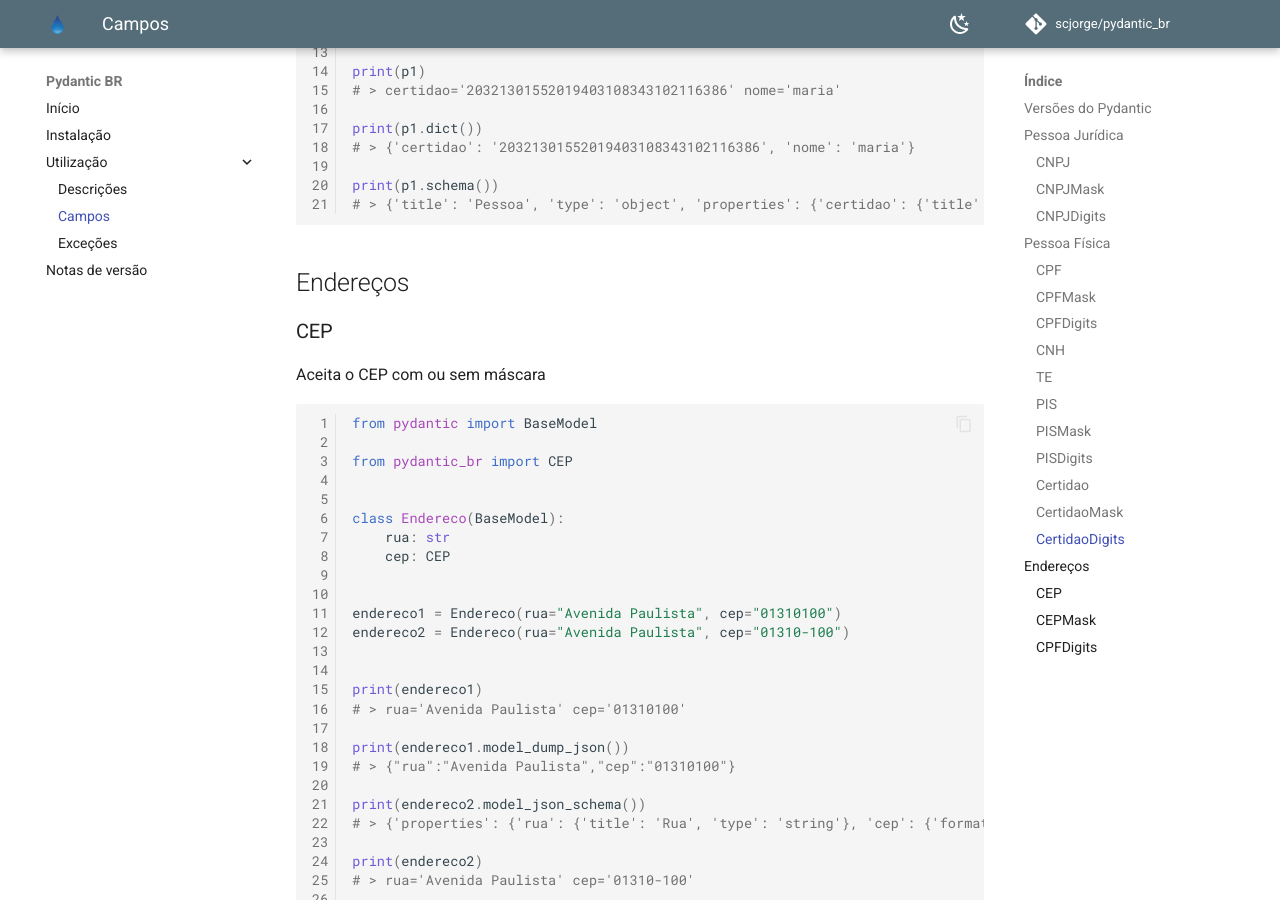
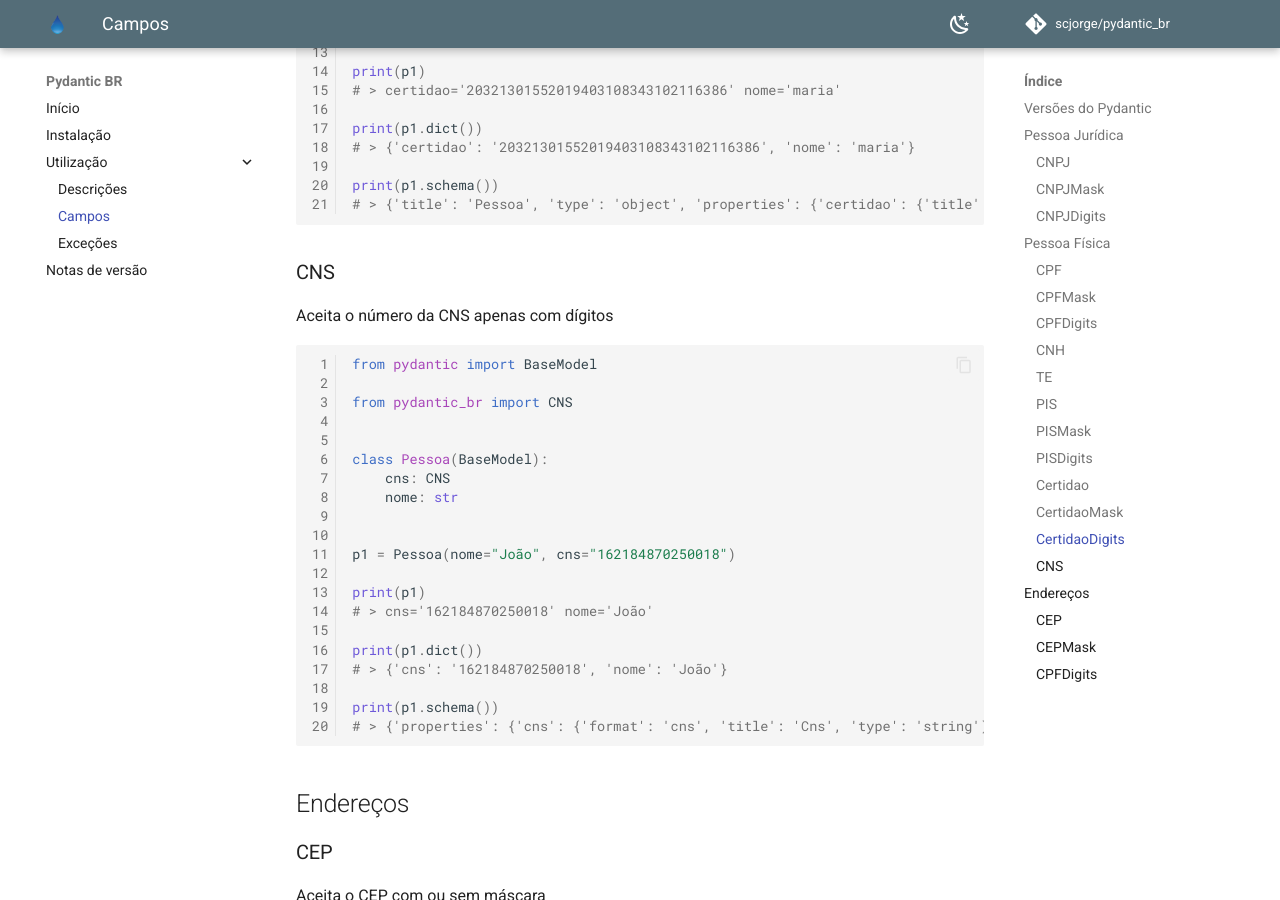
Before and after one commit to scjorge/pydantic_br, an MkDocs documentation site: the page built from docs/usage/field_types.md, in a window 1280 px wide and 900 px high, scrolled down 8388 px. Built offline with MkDocs 1.6.1 and Material for MkDocs 9.7.7, drawn with Linux system fonts in a browser that asks for light colours; comment, search, counter and statistics services are not loaded.

Commit message:
feat: Add CNS field

````diff
--- a/docs/usage/field_types.md
+++ b/docs/usage/field_types.md
@@ -438,6 +438,33 @@ print(p1.schema())
 # > {'title': 'Pessoa', 'type': 'object', 'properties': {'certidao': {'title': 'Certidao', 'type': 'string', 'format': 'certidao'}, 'nome': {'title': 'Nome', 'type': 'string'}}, 'required': ['certidao', 'nome']}
 ```
 
+### CNS
+
+Aceita o número da CNS apenas com dígitos
+
+```{.py3 linenums=1}
+from pydantic import BaseModel
+
+from pydantic_br import CNS
+
+
+class Pessoa(BaseModel):
+    cns: CNS
+    nome: str
+
+
+p1 = Pessoa(nome="João", cns="162184870250018")
+
+print(p1)
+# > cns='162184870250018' nome='João'
+
+print(p1.dict())
+# > {'cns': '162184870250018', 'nome': 'João'}
+
+print(p1.schema())
+# > {'properties': {'cns': {'format': 'cns', 'title': 'Cns', 'type': 'string'}, 'nome': {'title': 'Nome', 'type': 'string'}}, 'required': ['cns', 'nome'], 'title': 'Pessoa', 'type': 'object'}
+```
+
 ## Endereços
 ### CEP
 
````
Also changed, not shown: docs/index.md (+1 -1 lines), docs/src/fields/cns.py (added, +20 -0 lines), docs/usage/descriptions.md (+11 -0 lines), 2 other files.
